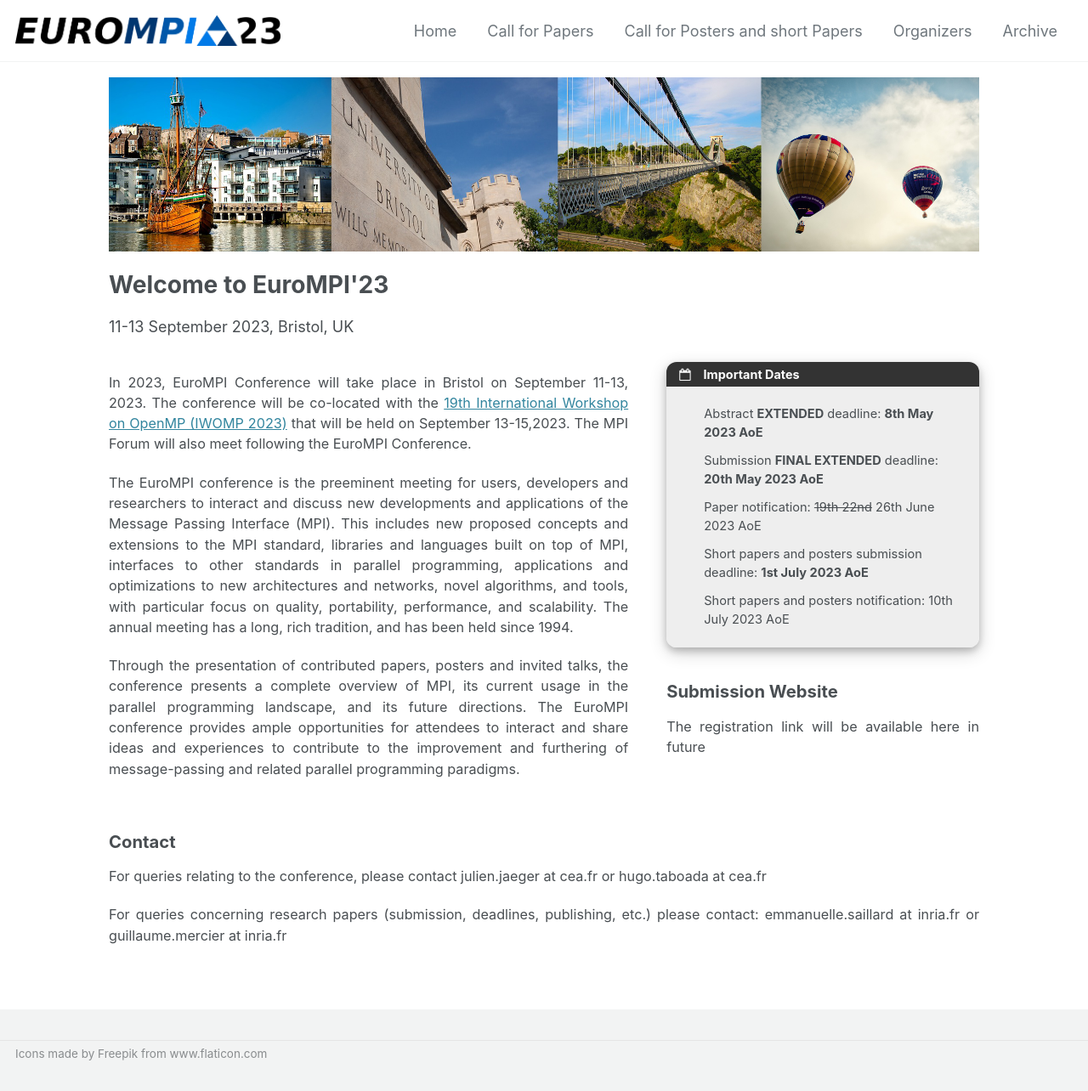
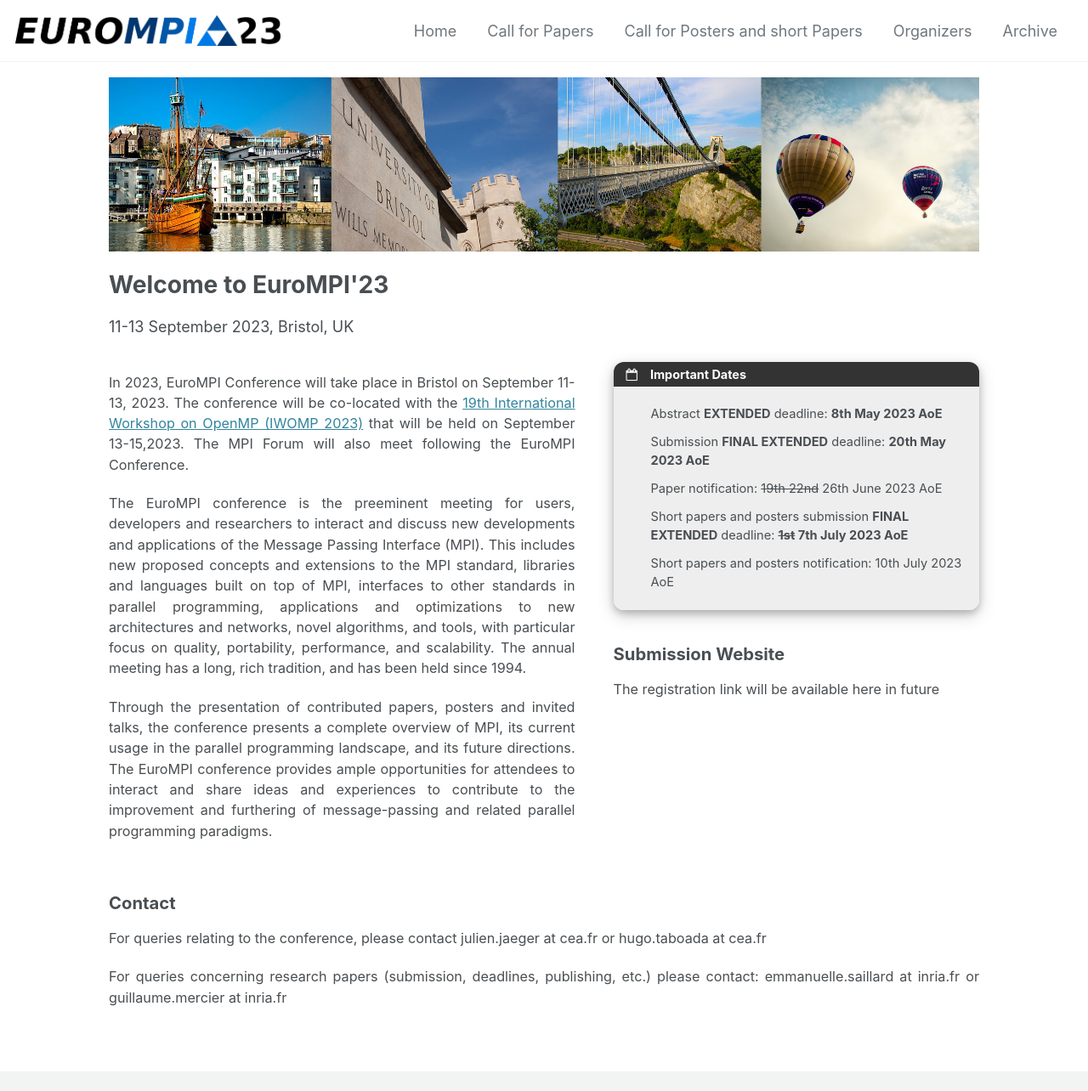
Before and after one commit to eurompi23/eurompi23.github.io, a Jekyll site: the page built from index.md, in a window 1280 px wide, cut to the strip 0-1284 px from the top of the page. Shown: the whole strip at 85% size. Built offline with Jekyll 4.4.1, drawn with Linux system fonts in a browser that asks for light colours; cached includes are drawn as plain includes.

Commit message:
update poster deadline

```diff
--- a/_includes/card-important-dates.html
+++ b/_includes/card-important-dates.html
@@ -9,8 +9,8 @@
 	<li class="list-group-item bg-faded text-muted">Abstract <b>EXTENDED</b> deadline: <b>8th May 2023 AoE</b></li>
 	<li class="list-group-item bg-faded text-muted">Submission <b>FINAL EXTENDED</b> deadline: <b>20th May 2023 AoE</b></li>
 	<li class="list-group-item bg-faded text-muted">Paper notification: <s>19th 22nd</s> 26th June 2023 AoE</li>
-	<li class="list-group-item bg-faded text-muted">Short papers and posters submission deadline: <b>1st July 2023 AoE</b></li>
-	<li class="list-group-item bg-faded text-muted">Short papers and posters notification: 10th July 2023 AoE</li>
+  <li class="list-group-item bg-faded text-muted">Short papers and posters submission <b>FINAL EXTENDED</b> deadline: <b><s>1st</s> 7th July 2023 AoE</b></li>
+  <li class="list-group-item bg-faded text-muted">Short papers and posters notification: 10th July 2023 AoE</li>
 	<!-- <li class="list-group-item bg-faded text-muted">Camera-ready version: TBD</li> -->
         </ul>
     </div>
```
Also changed, not shown: _pages/posters.md (+1 -1 lines).
